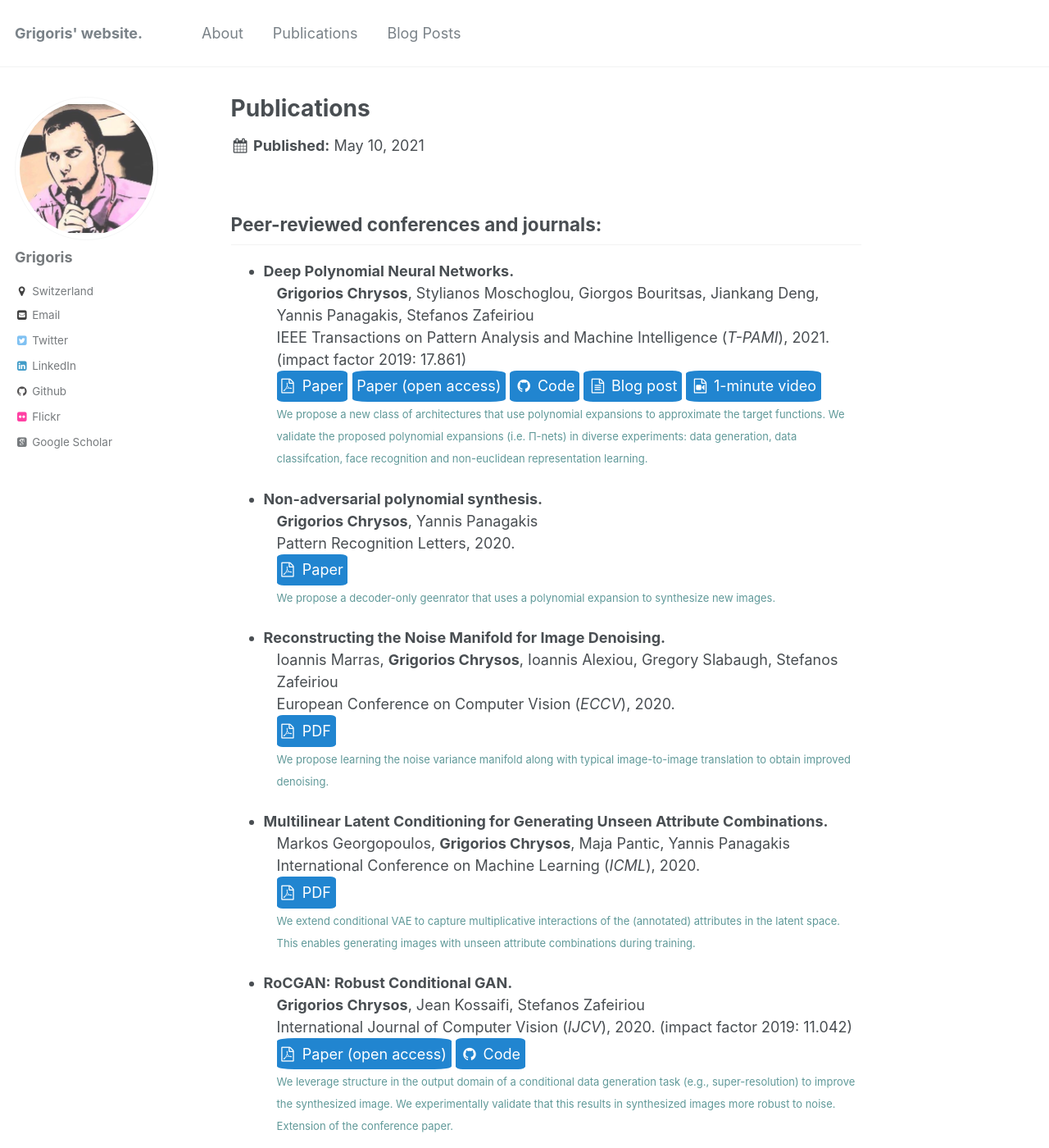
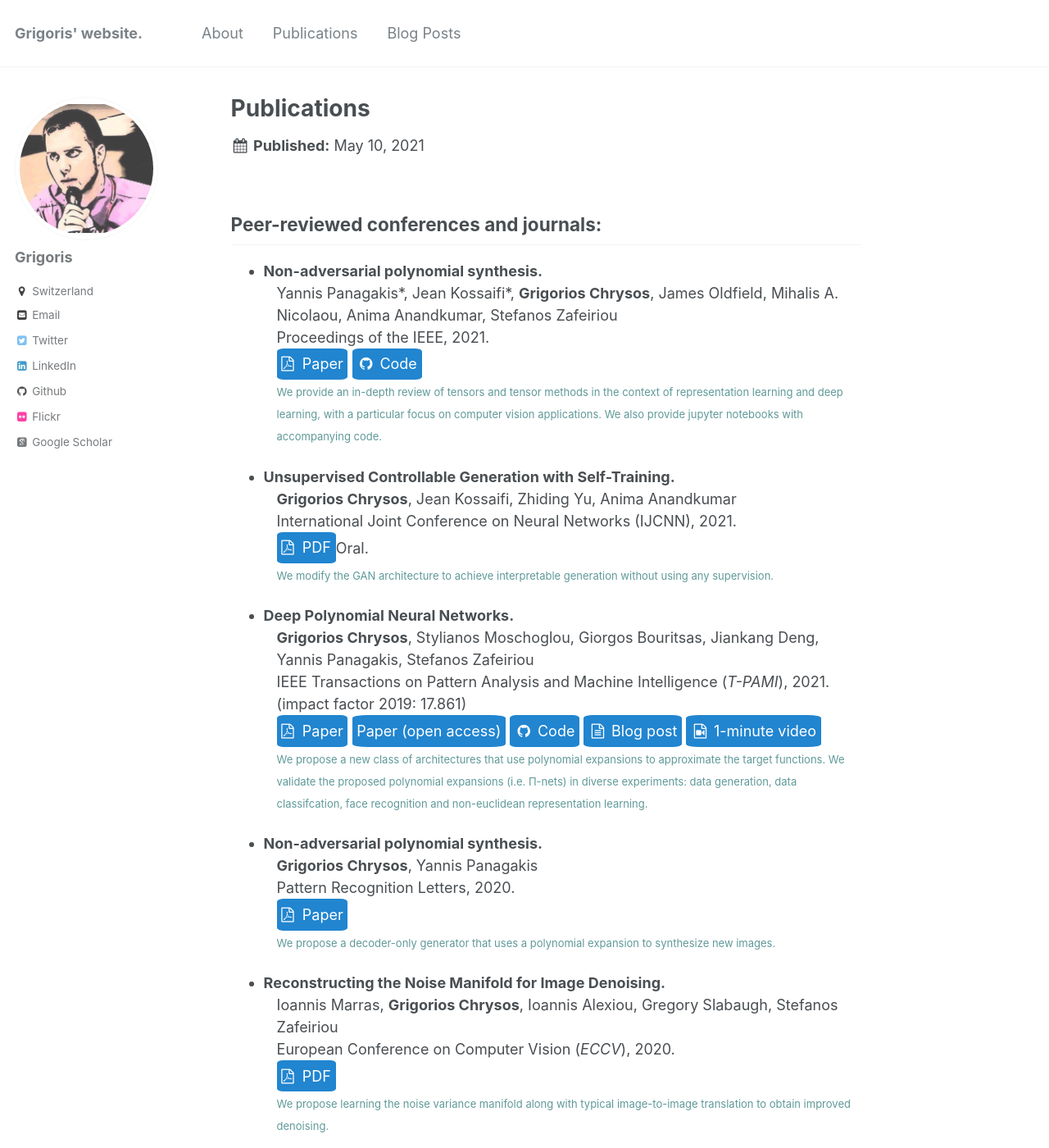
Before and after one commit to grigorisg9gr/grigorisg9gr.github.io, a Jekyll site: the page built from _publications/index.html, in a window 1280 px wide and 1400 px high. Shown: the whole window at 82% size. Built offline with Jekyll 4.4.1, drawn with Linux system fonts in a browser that asks for light colours; some web fonts are replaced.

Commit message:
Add the latest publications.

```diff
--- a/_config.yml
+++ b/_config.yml
@@ -73,7 +73,7 @@ social:
 analytics:
   provider               :  "google-universal" # false (default), "google", "google-universal", "custom"
   google:
-    tracking_id          :
+    tracking_id          : "UA-194903486-1"
 
 
 # Site Author
--- a/_publications/index.html
+++ b/_publications/index.html
@@ -8,6 +8,30 @@ collection: publications
 
 <h2 id="peer-reviewed-conferences-and-journals-">Peer-reviewed conferences and journals:</h2>
 <ul>
+
+
+<li><strong>Non-adversarial polynomial synthesis.</strong>
+    <div style="padding-left: 16px">
+      <p>Yannis Panagakis*, Jean Kossaifi*, <strong>Grigorios Chrysos</strong>, James Oldfield, Mihalis A. Nicolaou, Anima Anandkumar, Stefanos Zafeiriou<br>
+      Proceedings of the IEEE, 2021. <br>
+      <a style="color: white; text-decoration: none;" href="https://ieeexplore.ieee.org/document/9420085"><span class="buttong button-round"> <i class="fa fa-file-pdf-o" aria-hidden="true"></i> &nbsp;Paper</span></a>
+      <a style="color: white; text-decoration: none;" href="https://github.com/tensorly/Proceedings_IEEE_companion_notebooks"><span class="buttong button-round"> <i class="fa fa-fw fa-github" aria-hidden="true"></i>&nbsp;Code</span></a> <br>
+      <span style="color: #609999; font-size: 13px; line-height: 13px;">We provide an in-depth review of tensors and tensor methods in the context of representation learning and deep learning, with a particular focus on computer vision applications.  We also provide jupyter notebooks with accompanying code.</span></p>
+    </div>
+
+
+
+<li><strong>Unsupervised Controllable Generation with Self-Training.</strong>
+    <div style="padding-left: 16px">
+      <p><strong>Grigorios Chrysos</strong>, Jean Kossaifi, Zhiding Yu, Anima Anandkumar<br>
+      International Joint Conference on Neural Networks (IJCNN), 2021.<br>
+      <a style="color: white; text-decoration: none;" href="https://arxiv.org/pdf/2007.09250.pdf"><span class="buttong button-round"> <i class="fa fa-file-pdf-o" aria-hidden="true"></i> &nbsp;PDF</span></a>Oral.<br>
+      <span style="color: #609999; font-size: 13px; line-height: 13px;">We modify the GAN architecture to achieve interpretable generation without using any supervision.</span></p>
+    </div>
+
+
+
+<!-- * * * * * * * * * *     Pi-nets, PAMI   * * * * * * * * * *  -->
 <li><strong>Deep Polynomial Neural Networks.</strong>
     <div style="padding-left: 16px">
       <p><strong>Grigorios Chrysos</strong>, Stylianos Moschoglou, Giorgos Bouritsas, Jiankang Deng, Yannis Panagakis, Stefanos Zafeiriou<br>
@@ -20,13 +44,16 @@ collection: publications
 
       <span style="color: #609999; font-size: 13px; line-height: 13px;">We propose a new class of architectures that use polynomial expansions to approximate the target functions. We validate the proposed polynomial expansions (i.e. &Pi;-nets) in diverse experiments: data generation, data classifcation, face recognition and non-euclidean representation learning. </span></p>
     </div>
+<!-- * * * * * * * * * *  end of Pi-nets, PAMI * * * * * * * * * * -->
+
+
 
 <li><strong>Non-adversarial polynomial synthesis.</strong>
     <div style="padding-left: 16px">
       <p><strong>Grigorios Chrysos</strong>, Yannis Panagakis<br>
       Pattern Recognition Letters, 2020. <br>
       <a style="color: white; text-decoration: none;" href="https://www.sciencedirect.com/science/article/abs/pii/S0167865520304116"><span class="buttong button-round"> <i class="fa fa-file-pdf-o" aria-hidden="true"></i> &nbsp;Paper</span></a> <br>
-      <span style="color: #609999; font-size: 13px; line-height: 13px;">We propose a decoder-only geenrator that uses a polynomial expansion to synthesize new images.</span></p>
+      <span style="color: #609999; font-size: 13px; line-height: 13px;">We propose a decoder-only generator that uses a polynomial expansion to synthesize new images.</span></p>
     </div>
 
 <li><strong>Reconstructing the Noise Manifold for Image Denoising.</strong>
```
